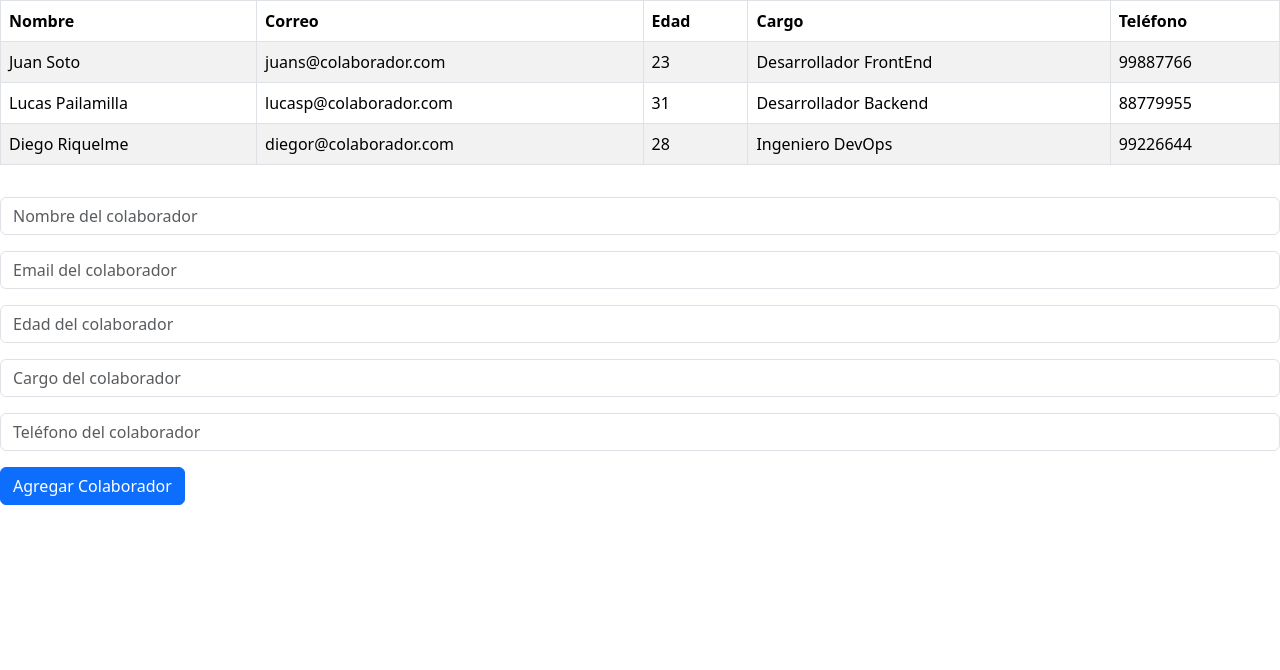
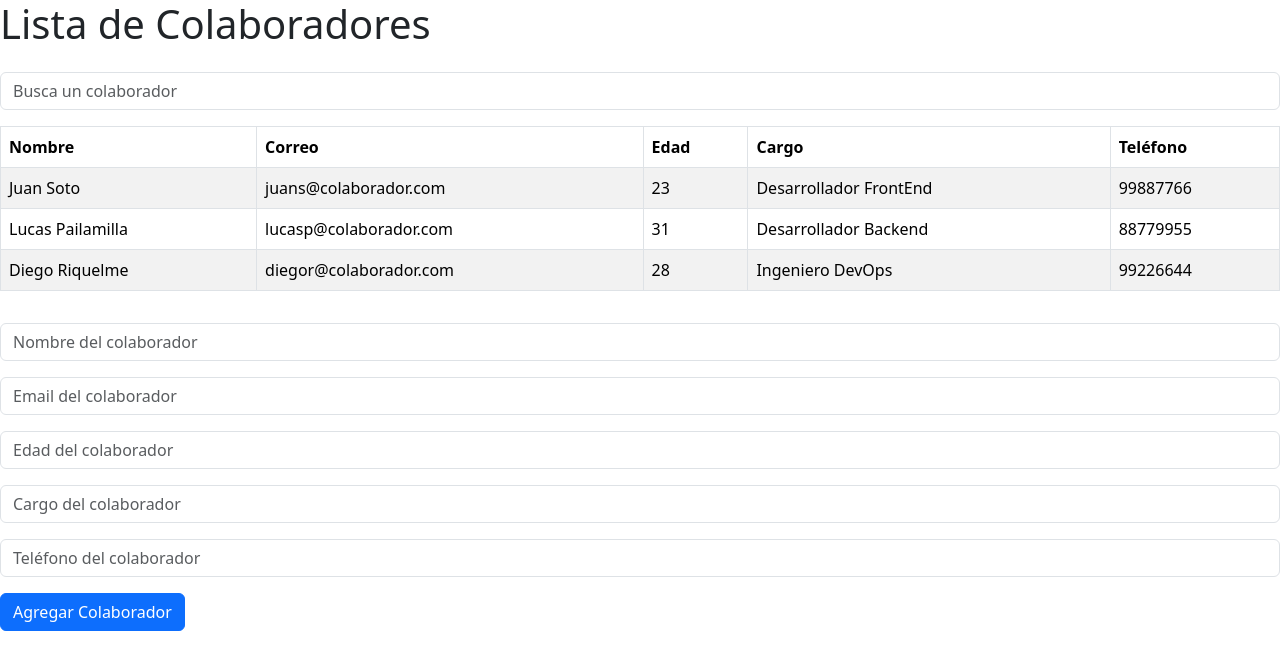
Before and after one commit to javoc88/dl-jsx-collab-bbdd, a React (Vite) app: page / in a window 1280 px wide. Shown: the top 670 px of the page. Built offline with nearby package versions, Linux system fonts and the light colour scheme.

Commit message:
Buscador y Agregar Colaborador

```diff
--- a/src/App.jsx
+++ b/src/App.jsx
@@ -5,13 +5,44 @@ import { BaseColaboradores } from "./database/BaseColaboradores";
 import Listado from "./components/Listado";
 import Formulario from "./components/Formulario"
 import Alert from "./components/Alert"
+import Buscador from "./components/Buscador"
 
 function App() {
   const [alert, setAlert] = useState({ msg: "", color: "" });
+  const [collabs, setCollabs] = useState(BaseColaboradores);
+  const [search, setSearch] = useState("")
+
+  const handleChange = (e) =>{
+    setSearch(e.target.value)
+  }
+
+  const filteredCollabs = collabs.filter((c) => {
+    if(
+    c.nombre.toLowerCase().includes(search.toLowerCase()) ||
+    c.correo.toLowerCase().includes(search.toLowerCase()) ||
+    c.edad.toLowerCase().includes(search.toLowerCase()) ||
+    c.cargo.toLowerCase().includes(search.toLowerCase()) ||
+    c.telefono.toLowerCase().includes(search.toLowerCase())
+    ) {
+      return true;
+    }
+    return false;
+  });
+
+  const handleSubmit = (nuevoColaborador) => {
+    const colaboradorConId = {
+      ...nuevoColaborador,
+      id: collabs.length + 1,
+     };
+     setCollabs([...collabs, colaboradorConId]);
+  }
+
   return (
     <>
-      <Listado collabs={BaseColaboradores} />
-      <Formulario setAlert={setAlert}/>
+    <h1>Lista de Colaboradores</h1>
+      <Buscador onChange={handleChange} search={search} />
+      <Listado collabs={filteredCollabs} />
+      <Formulario onSubmit={handleSubmit} setAlert={setAlert}/>
       {alert.msg && <Alert msg={alert.msg} color={alert.color} />}
     </>
   );
--- a/src/components/Buscador.jsx
+++ b/src/components/Buscador.jsx
@@ -0,0 +1,16 @@
+const Buscador = ({ onChange, search }) => {
+    return (
+        <form className="d-flex" role="search">
+            <input
+            className="form-control my-3"
+            type="search"
+            placeholder="Busca un colaborador"
+            aria-label="Search"
+            value={search}
+            onChange={onChange}
+            />
+        </form>
+    )
+}
+
+export default Buscador
--- a/src/components/Formulario.jsx
+++ b/src/components/Formulario.jsx
@@ -2,10 +2,10 @@ import Button from "react-bootstrap/Button"
 import Form from "react-bootstrap/Form"
 import { useState } from "react"
 
-const Formulario = ({ setAlert }) => {
+const Formulario = ({ onSubmit, setAlert }) => {
     const [colaborador, setColaborador] = useState({
         nombre: "",
-        email:"",
+        correo:"",
         edad:"",
         cargo:"",
         telefono:"",
@@ -21,7 +21,7 @@ const Formulario = ({ setAlert }) => {
     const handleSubmit = (e) => {
         e.preventDefault();
         if(colaborador.nombre ==="" ||
-        colaborador.email ==="" ||
+        colaborador.correo ==="" ||
         colaborador.edad ==="" ||
         colaborador.cargo ==="" ||
         colaborador.telefono ===""){
@@ -34,7 +34,17 @@ const Formulario = ({ setAlert }) => {
         setAlert({
             msg: "Colaborador agregado correctamente",
             color: "success",
-        })
+        });
+
+        onSubmit(colaborador);
+
+        setColaborador({
+            nombre: "",
+            correo:"",
+            edad: "",
+            cargo: "",
+            telefono: "",
+        });
     }
 
     return (
@@ -53,7 +63,7 @@ const Formulario = ({ setAlert }) => {
                     type="email"
                     placeholder="Email del colaborador"
                     onChange={handleChange}
-                    name="email"
+                    name="correo"
                     value={colaborador.email}
                 />
                 <Form.Control
```
